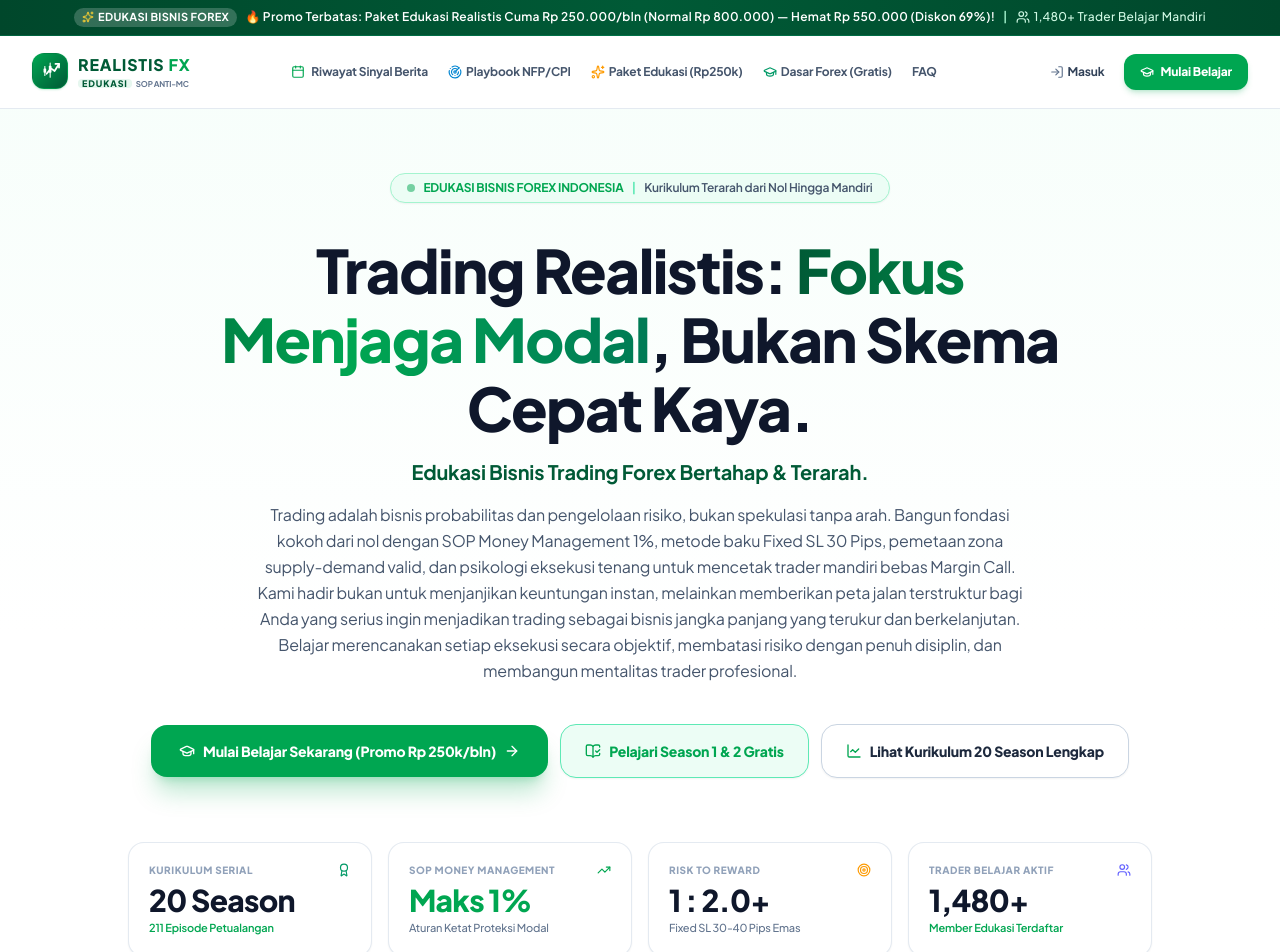
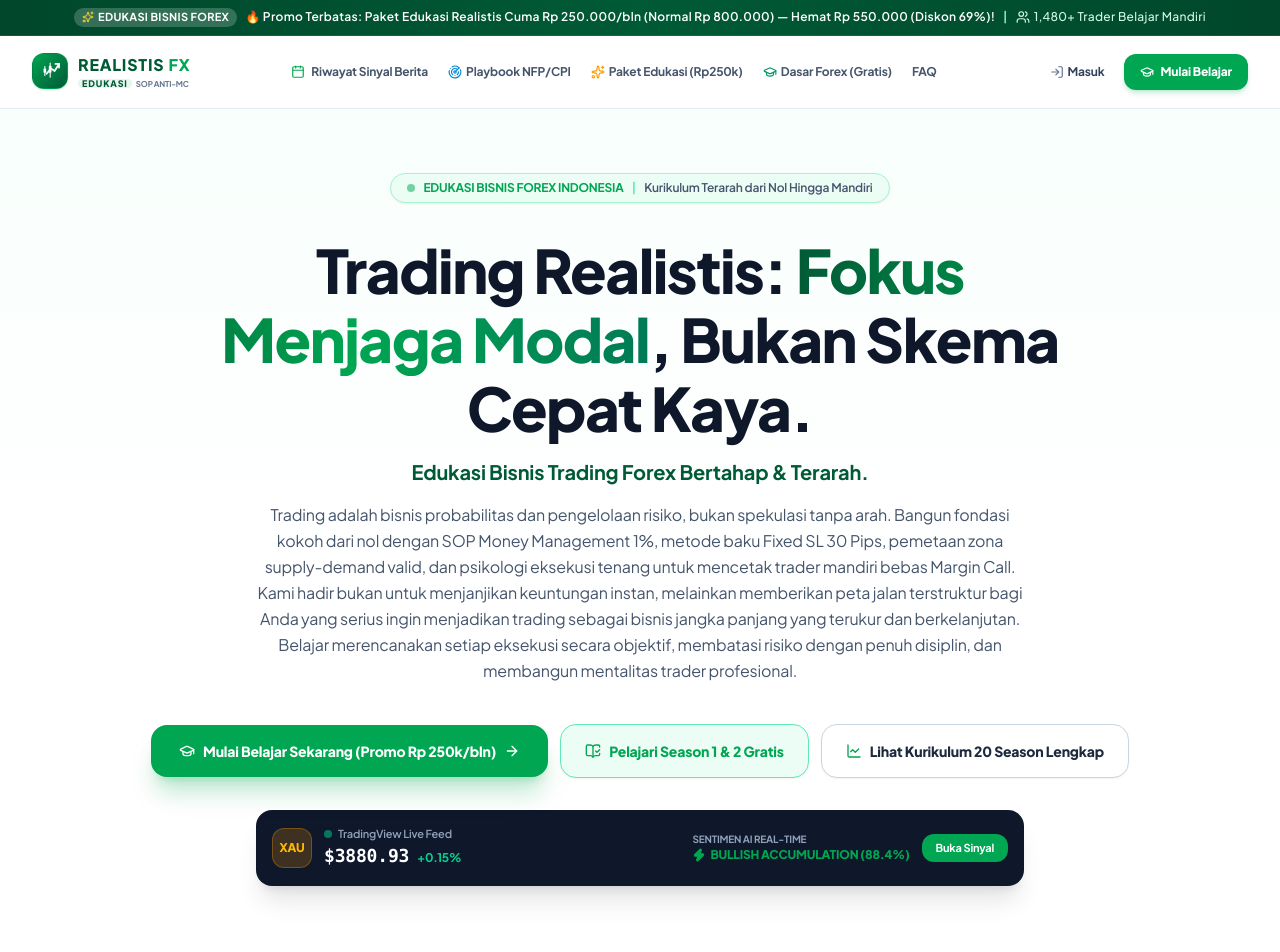
Before and after one commit to MasterRidho12/realistisFxedukasi, a Next.js app: page /landing in a window 1280 px wide. Shown: the top 952 px of the page. Built offline with nearby package versions, Linux system fonts and the light colour scheme; no server answers; the database is empty.

Commit message:
feat: remove social proof key metrics strip cards from landing page

```diff
--- a/src/components/landing/LandingPage.tsx
+++ b/src/components/landing/LandingPage.tsx
@@ -947,44 +947,7 @@ export default function LandingPage({ onOpenAuth }: LandingPageProps) {
             </a>
           </div>
 
-          {/* Social Proof Key Metrics Strip (Responsive 2x2 on Mobile, 4 on Desktop) */}
-          <div className="pt-6 sm:pt-8 max-w-5xl mx-auto grid grid-cols-2 md:grid-cols-4 gap-3 sm:gap-4 text-left">
-            <div className="p-3.5 sm:p-5 rounded-2xl bg-white border border-slate-200/90 shadow-xs">
-              <div className="flex items-center justify-between text-slate-400 mb-1">
-                <span className="text-[9px] sm:text-[10px] font-black uppercase tracking-wider">KURIKULUM SERIAL</span>
-                <Award className="w-3.5 h-3.5 text-emerald-600" />
-              </div>
-              <p className="text-xl sm:text-3xl font-black text-slate-900 tracking-tight">20 Season</p>
-              <p className="text-[10px] sm:text-[11px] text-[#00A651] font-semibold mt-0.5">211 Episode Petualangan</p>
-            </div>
-
-            <div className="p-3.5 sm:p-5 rounded-2xl bg-white border border-slate-200/90 shadow-xs">
-              <div className="flex items-center justify-between text-slate-400 mb-1">
-                <span className="text-[9px] sm:text-[10px] font-black uppercase tracking-wider">SOP MONEY MANAGEMENT</span>
-                <TrendingUp className="w-3.5 h-3.5 text-[#00A651]" />
-              </div>
-              <p className="text-xl sm:text-3xl font-black text-[#00A651] tracking-tight">Maks 1%</p>
-              <p className="text-[10px] sm:text-[11px] text-slate-500 font-medium mt-0.5">Aturan Ketat Proteksi Modal</p>
-            </div>
-
-            <div className="p-3.5 sm:p-5 rounded-2xl bg-white border border-slate-200/90 shadow-xs">
-              <div className="flex items-center justify-between text-slate-400 mb-1">
-                <span className="text-[9px] sm:text-[10px] font-black uppercase tracking-wider">RISK TO REWARD</span>
-                <Target className="w-3.5 h-3.5 text-amber-500" />
-              </div>
-              <p className="text-xl sm:text-3xl font-black text-slate-900 tracking-tight">1 : 2.0+</p>
-              <p className="text-[10px] sm:text-[11px] text-slate-500 font-medium mt-0.5">Fixed SL 30-40 Pips Emas</p>
-            </div>
-
-            <div className="p-3.5 sm:p-5 rounded-2xl bg-white border border-slate-200/90 shadow-xs">
-              <div className="flex items-center justify-between text-slate-400 mb-1">
-                <span className="text-[9px] sm:text-[10px] font-black uppercase tracking-wider">TRADER BELAJAR AKTIF</span>
-                <Users className="w-3.5 h-3.5 text-indigo-500" />
-              </div>
-              <p className="text-xl sm:text-3xl font-black text-slate-900 tracking-tight">1,480+</p>
-              <p className="text-[10px] sm:text-[11px] text-[#00A651] font-semibold mt-0.5">Member Edukasi Terdaftar</p>
-            </div>
-          </div>
+
 
           {/* Live XAUUSD Spot & AI Sentiment Bar (Ultra Clean Mobile Stack) */}
           <div className="max-w-3xl mx-auto p-4 rounded-2xl bg-slate-900 text-white shadow-xl flex flex-col sm:flex-row items-center justify-between gap-4 text-left">
```
